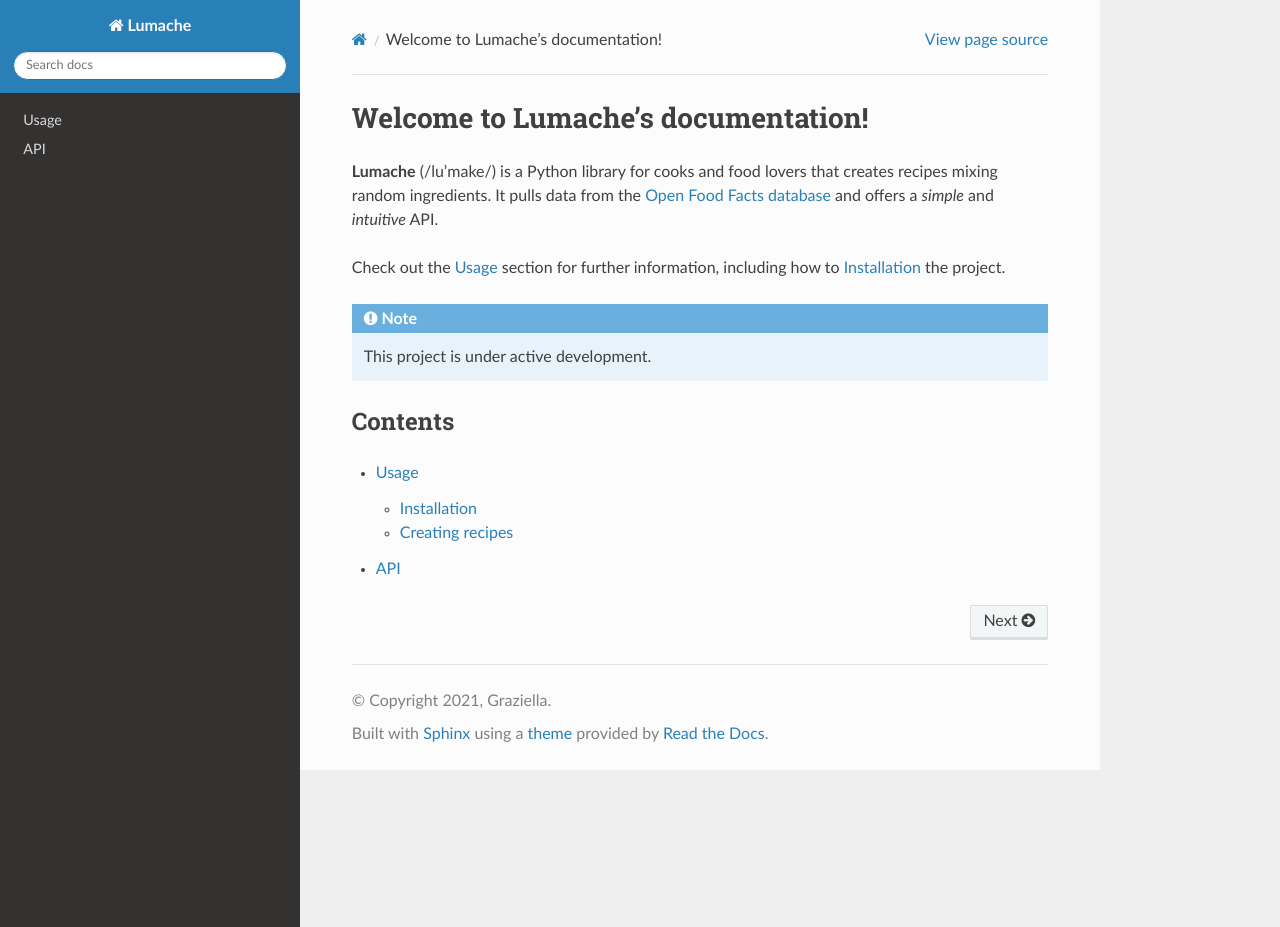
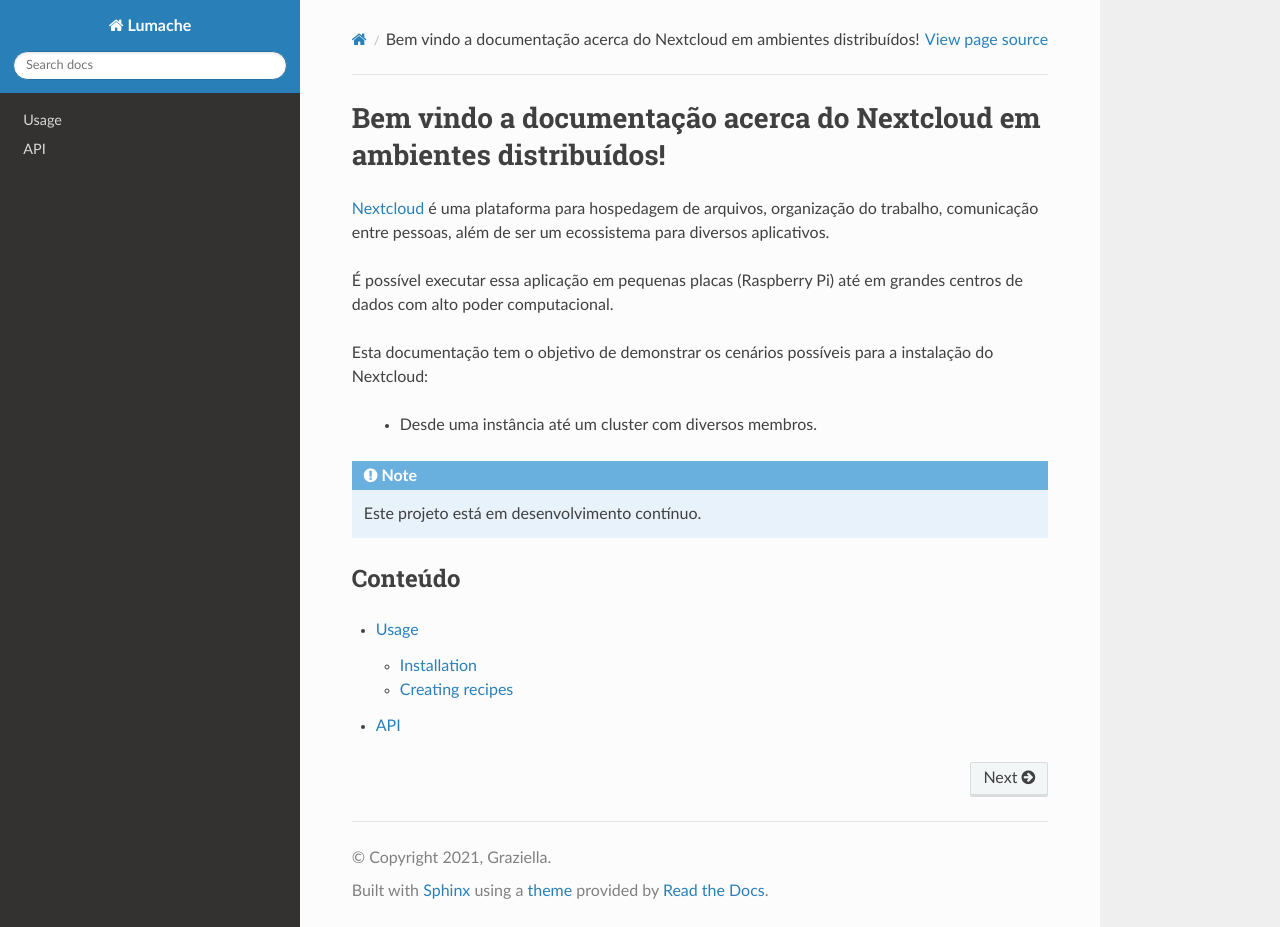
Before and after one commit to LibreCodeCoop/nextcloud-docs, a Sphinx documentation site: the page built from docs/source/index.rst, in a window 1280 px wide and 927 px high. Built offline with Sphinx 7.4.7 and the Read the Docs theme 3.1.0, drawn with Linux system fonts in a browser that asks for light colours.

Commit message:
Update index.rst

```diff
--- a/docs/source/index.rst
+++ b/docs/source/index.rst
@@ -1,19 +1,19 @@
-Welcome to Lumache's documentation!
+Bem vindo a documentação acerca do Nextcloud em ambientes distribuídos!
 ===================================
 
-**Lumache** (/lu'make/) is a Python library for cooks and food lovers
-that creates recipes mixing random ingredients.
-It pulls data from the `Open Food Facts database <https://world.openfoodfacts.org/>`_
-and offers a *simple* and *intuitive* API.
+`Nextcloud <https://nextcloud.com>`_ é uma plataforma para hospedagem de arquivos, organização do trabalho, comunicação entre pessoas, além de ser um ecossistema para diversos aplicativos.
 
-Check out the :doc:`usage` section for further information, including
-how to :ref:`installation` the project.
+É possível executar essa aplicação em pequenas placas (Raspberry Pi) até em grandes centros de dados com alto poder computacional.
+
+Esta documentação tem o objetivo de demonstrar os cenários possíveis para a instalação do Nextcloud:
+
+   - Desde uma instância até um cluster com diversos membros.
 
 .. note::
 
-   This project is under active development.
+   Este projeto está em desenvolvimento contínuo.
 
-Contents
+Conteúdo
 --------
 
 .. toctree::
```
